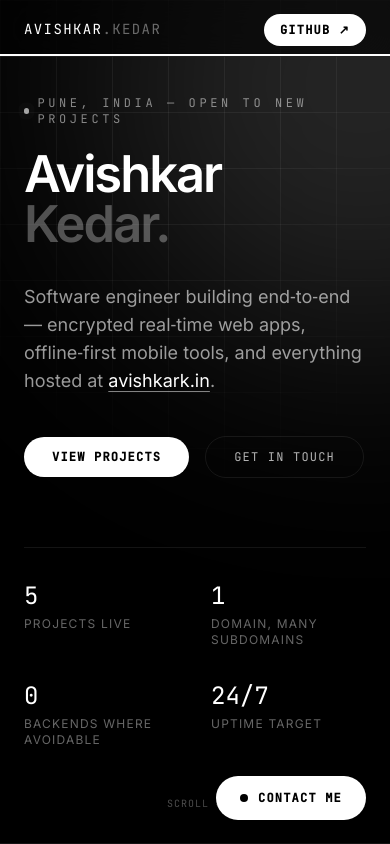
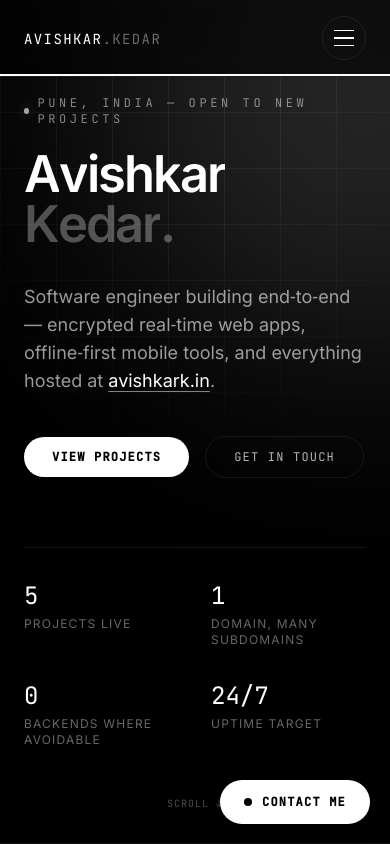
Before and after one commit to AvishkarKedar/index-projects, a React (Vite) app: page / in a window 390 px wide. Shown: the top 844 px of the page. Built offline with nearby package versions, Linux system fonts and the light colour scheme; the HTML template or start-up script is replaced by a standard one.

Commit message:
Add mobile nav menu, premium character-level text reveal, and safe-area support for Android/desktop

```diff
--- a/index.html
+++ b/index.html
@@ -2,7 +2,7 @@
 <html lang="en">
   <head>
     <meta charset="UTF-8" />
-    <meta name="viewport" content="width=device-width, initial-scale=1.0" />
+    <meta name="viewport" content="width=device-width, initial-scale=1.0, viewport-fit=cover" />
     <meta name="theme-color" content="#000000" />
     <meta name="robots" content="index, follow" />
     <meta name="format-detection" content="telephone=no" />
--- a/src/components/FloatingContactButton.tsx
+++ b/src/components/FloatingContactButton.tsx
@@ -8,7 +8,10 @@ export default function FloatingContactButton() {
 
   return (
     <>
-      <Magnetic strength={0.3} className="fixed bottom-6 right-6 z-40">
+      <Magnetic
+        strength={0.3}
+        className="fixed z-40 bottom-[calc(1.25rem+env(safe-area-inset-bottom))] right-[calc(1.25rem+env(safe-area-inset-right))]"
+      >
         <motion.button
           onClick={() => setOpen(true)}
           initial={{ opacity: 0, y: 30 }}
--- a/src/components/Hero.tsx
+++ b/src/components/Hero.tsx
@@ -22,18 +22,18 @@ export default function Hero() {
           Pune, India — open to new projects
         </motion.p>
 
-        <h1 className="text-[13vw] font-semibold leading-[0.9] tracking-tightest text-white sm:text-[8vw] lg:text-[6.5vw]">
-          <RevealText text="Avishkar" />
+        <h1 className="shine-sweep overflow-hidden text-[clamp(2.75rem,13vw,8.5rem)] font-semibold leading-[0.9] tracking-tightest text-white">
+          <RevealText text="Avishkar" by="char" />
           <br />
           <span className="text-white/30">
-            <RevealText text="Kedar." delay={0.3} />
+            <RevealText text="Kedar." by="char" delay={0.45} />
           </span>
         </h1>
 
         <motion.p
           initial={{ opacity: 0, y: 16 }}
           animate={{ opacity: 1, y: 0 }}
-          transition={{ duration: 0.7, delay: 0.7 }}
+          transition={{ duration: 0.7, delay: 0.9 }}
           className="mt-8 max-w-xl text-lg text-white/60 sm:text-xl"
         >
           Software engineer building end‑to‑end — encrypted real‑time web apps,
@@ -47,7 +47,7 @@ export default function Hero() {
         <motion.div
           initial={{ opacity: 0 }}
           animate={{ opacity: 1 }}
-          transition={{ duration: 0.6, delay: 0.9 }}
+          transition={{ duration: 0.6, delay: 1.1 }}
           className="mt-12 flex flex-wrap gap-4"
         >
           <Magnetic>
@@ -73,7 +73,7 @@ export default function Hero() {
         <motion.div
           initial={{ opacity: 0, y: 20 }}
           animate={{ opacity: 1, y: 0 }}
-          transition={{ duration: 0.7, delay: 1.1 }}
+          transition={{ duration: 0.7, delay: 1.3 }}
           className="mt-20 grid grid-cols-2 gap-8 border-t border-line pt-8 sm:grid-cols-4"
         >
           {[
@@ -93,7 +93,7 @@ export default function Hero() {
       <motion.div
         initial={{ opacity: 0 }}
         animate={{ opacity: 1 }}
-        transition={{ delay: 1.4, duration: 1 }}
+        transition={{ delay: 1.6, duration: 1 }}
         className="absolute bottom-8 left-1/2 -translate-x-1/2 font-mono text-[10px] uppercase tracking-widest text-white/30"
       >
         Scroll ↓
--- a/src/components/Nav.tsx
+++ b/src/components/Nav.tsx
@@ -1,4 +1,5 @@
-import { motion, useScroll, useSpring } from 'framer-motion'
+import { useEffect, useState } from 'react'
+import { AnimatePresence, motion, useScroll, useSpring } from 'framer-motion'
 import Magnetic from './Magnetic'
 
 const links = [
@@ -10,8 +11,21 @@ const links = [
 export default function Nav() {
   const { scrollYProgress } = useScroll()
   const scaleX = useSpring(scrollYProgress, { stiffness: 200, damping: 30, restDelta: 0.001 })
+  const [open, setOpen] = useState(false)
+
+  useEffect(() => {
+    document.body.style.overflow = open ? 'hidden' : ''
+    return () => {
+      document.body.style.overflow = ''
+    }
+  }, [open])
+
+  function handleLinkClick() {
+    setOpen(false)
+  }
 
   return (
+    <>
       <motion.header
         initial={{ y: -40, opacity: 0 }}
         animate={{ y: 0, opacity: 1 }}
@@ -27,12 +41,18 @@ export default function Nav() {
           </Magnetic>
           <nav className="hidden gap-1 rounded-full border border-line p-1 font-mono text-xs uppercase tracking-widest text-white/60 sm:flex">
             {links.map((l) => (
-            <a key={l.href} href={l.href} data-cursor="Go" className="rounded-full px-4 py-2 transition-colors hover:bg-white/10 hover:text-white">
+              <a
+                key={l.href}
+                href={l.href}
+                data-cursor="Go"
+                className="rounded-full px-4 py-2 transition-colors hover:bg-white/10 hover:text-white"
+              >
                 {l.label}
               </a>
             ))}
           </nav>
-        <Magnetic strength={0.3}>
+          <div className="flex items-center gap-3">
+            <Magnetic strength={0.3} className="hidden sm:inline-block">
               <a
                 href="https://github.com/AvishkarKedar"
                 target="_blank"
@@ -43,7 +63,57 @@ export default function Nav() {
                 GitHub ↗
               </a>
             </Magnetic>
+            <button
+              onClick={() => setOpen((v) => !v)}
+              aria-label={open ? 'Close menu' : 'Open menu'}
+              aria-expanded={open}
+              className="flex h-11 w-11 flex-col items-center justify-center gap-1.5 rounded-full border border-line sm:hidden"
+            >
+              <motion.span animate={{ rotate: open ? 45 : 0, y: open ? 6 : 0 }} className="block h-[1.5px] w-5 bg-white" />
+              <motion.span animate={{ opacity: open ? 0 : 1 }} className="block h-[1.5px] w-5 bg-white" />
+              <motion.span animate={{ rotate: open ? -45 : 0, y: open ? -6 : 0 }} className="block h-[1.5px] w-5 bg-white" />
+            </button>
+          </div>
         </div>
       </motion.header>
+
+      <AnimatePresence>
+        {open && (
+          <motion.div
+            initial={{ opacity: 0 }}
+            animate={{ opacity: 1 }}
+            exit={{ opacity: 0 }}
+            transition={{ duration: 0.3 }}
+            className="fixed inset-0 z-40 flex flex-col items-center justify-center gap-8 bg-black/95 backdrop-blur-xl sm:hidden"
+          >
+            {links.map((l, i) => (
+              <motion.a
+                key={l.href}
+                href={l.href}
+                onClick={handleLinkClick}
+                initial={{ opacity: 0, y: 20 }}
+                animate={{ opacity: 1, y: 0 }}
+                transition={{ delay: 0.1 + i * 0.08, duration: 0.4, ease: [0.16, 1, 0.3, 1] }}
+                className="font-mono text-2xl uppercase tracking-widest text-white"
+              >
+                {l.label}
+              </motion.a>
+            ))}
+            <motion.a
+              href="https://github.com/AvishkarKedar"
+              target="_blank"
+              rel="noreferrer"
+              onClick={handleLinkClick}
+              initial={{ opacity: 0, y: 20 }}
+              animate={{ opacity: 1, y: 0 }}
+              transition={{ delay: 0.1 + links.length * 0.08, duration: 0.4, ease: [0.16, 1, 0.3, 1] }}
+              className="mt-4 rounded-full bg-white px-6 py-3 font-mono text-xs font-semibold uppercase tracking-widest text-black"
+            >
+              GitHub ↗
+            </motion.a>
+          </motion.div>
+        )}
+      </AnimatePresence>
+    </>
   )
 }
--- a/src/components/RevealText.tsx
+++ b/src/components/RevealText.tsx
@@ -5,26 +5,40 @@ export default function RevealText({
   className = '',
   delay = 0,
   inView = false,
+  by = 'word',
 }: {
   text: string
   className?: string
   delay?: number
   inView?: boolean
+  by?: 'word' | 'char'
 }) {
-  const words = text.split(' ')
+  const units = by === 'char' ? text.split('') : text.split(' ')
+  const stagger = by === 'char' ? 0.03 : 0.06
+
   return (
     <span className={className}>
-      {words.map((word, i) => (
-        <span key={i} className="inline-block overflow-hidden pb-1 pr-[0.25em] align-bottom">
+      {units.map((unit, i) => (
+        <span
+          key={i}
+          className={
+            by === 'char'
+              ? 'inline-block overflow-hidden pb-1 align-bottom'
+              : 'inline-block overflow-hidden pb-1 pr-[0.25em] align-bottom'
+          }
+        >
           <motion.span
-            className="inline-block"
-            initial={{ y: '110%' }}
+            className="inline-block will-change-transform"
+            initial={{ y: '115%', opacity: 0, rotateZ: 8, filter: 'blur(10px)' }}
             {...(inView
-              ? { whileInView: { y: 0 }, viewport: { once: true, margin: '-100px' } }
-              : { animate: { y: 0 } })}
-            transition={{ duration: 0.7, delay: delay + i * 0.06, ease: [0.16, 1, 0.3, 1] }}
+              ? {
+                  whileInView: { y: 0, opacity: 1, rotateZ: 0, filter: 'blur(0px)' },
+                  viewport: { once: true, margin: '-100px' },
+                }
+              : { animate: { y: 0, opacity: 1, rotateZ: 0, filter: 'blur(0px)' } })}
+            transition={{ duration: 0.85, delay: delay + i * stagger, ease: [0.16, 1, 0.3, 1] }}
           >
-            {word}
+            {unit === ' ' ? '\u00A0' : unit}
           </motion.span>
         </span>
       ))}
--- a/src/index.css
+++ b/src/index.css
@@ -1,6 +1,10 @@
 @tailwind base;
 @tailwind components;
 @tailwind utilities;
+
+* {
+  -webkit-tap-highlight-color: transparent;
+}
 
 html {
   scroll-behavior: smooth;
@@ -49,6 +53,28 @@ body {
 }
 .glow-border:hover::before {
   opacity: 1;
+}
+
+.shine-sweep {
+  position: relative;
+}
+.shine-sweep::after {
+  content: '';
+  position: absolute;
+  top: 0;
+  left: -150%;
+  width: 55%;
+  height: 100%;
+  background: linear-gradient(100deg, transparent, rgba(255, 255, 255, 0.22), transparent);
+  transform: skewX(-20deg);
+  animation: shine-sweep 6s ease-in-out infinite;
+  animation-delay: 2s;
+  pointer-events: none;
+}
+@keyframes shine-sweep {
+  0% { left: -150%; }
+  35% { left: 150%; }
+  100% { left: 150%; }
 }
 
 ::selection {
@@ -110,6 +136,10 @@ textarea:focus-visible {
   .animate-pulse-dot {
     animation: none !important;
   }
+  .shine-sweep::after {
+    animation: none !important;
+    display: none;
+  }
   html {
     scroll-behavior: auto !important;
   }
```
Lines whose indentation alone changed are shown as unchanged.
